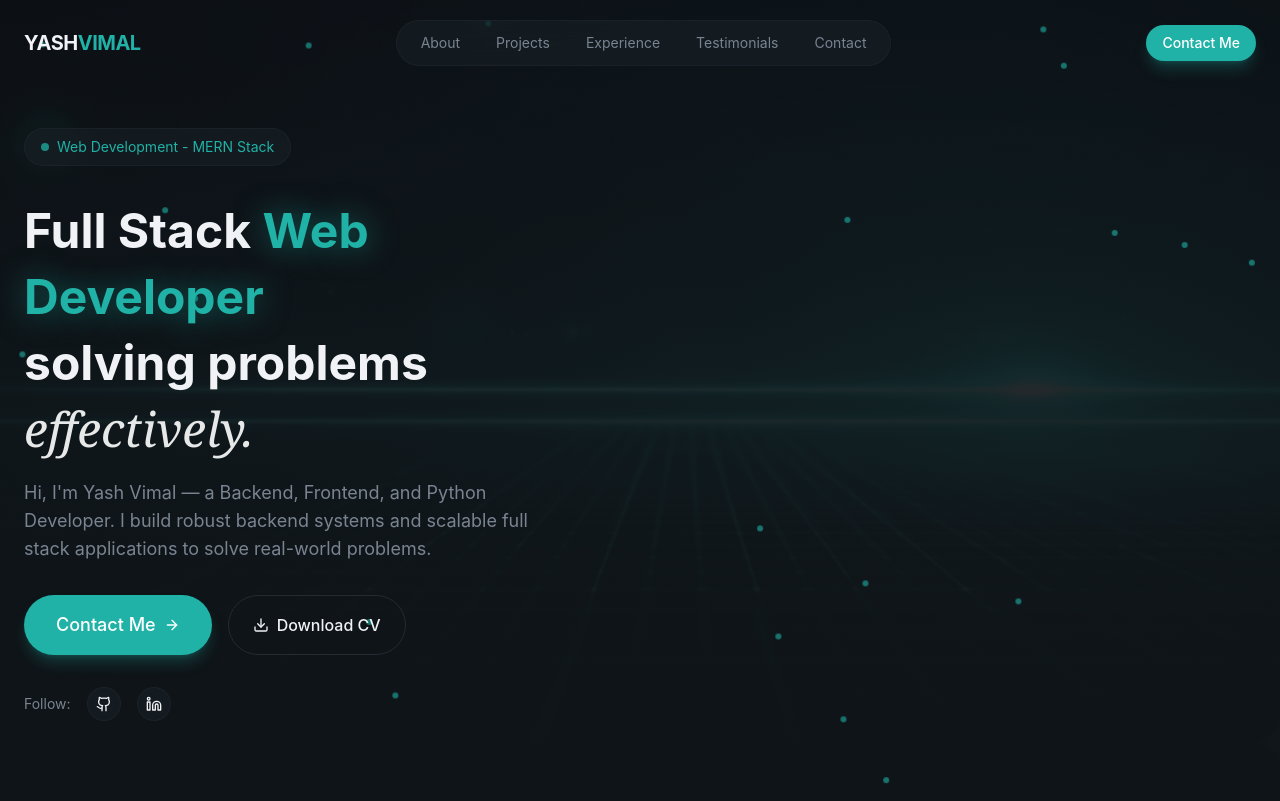
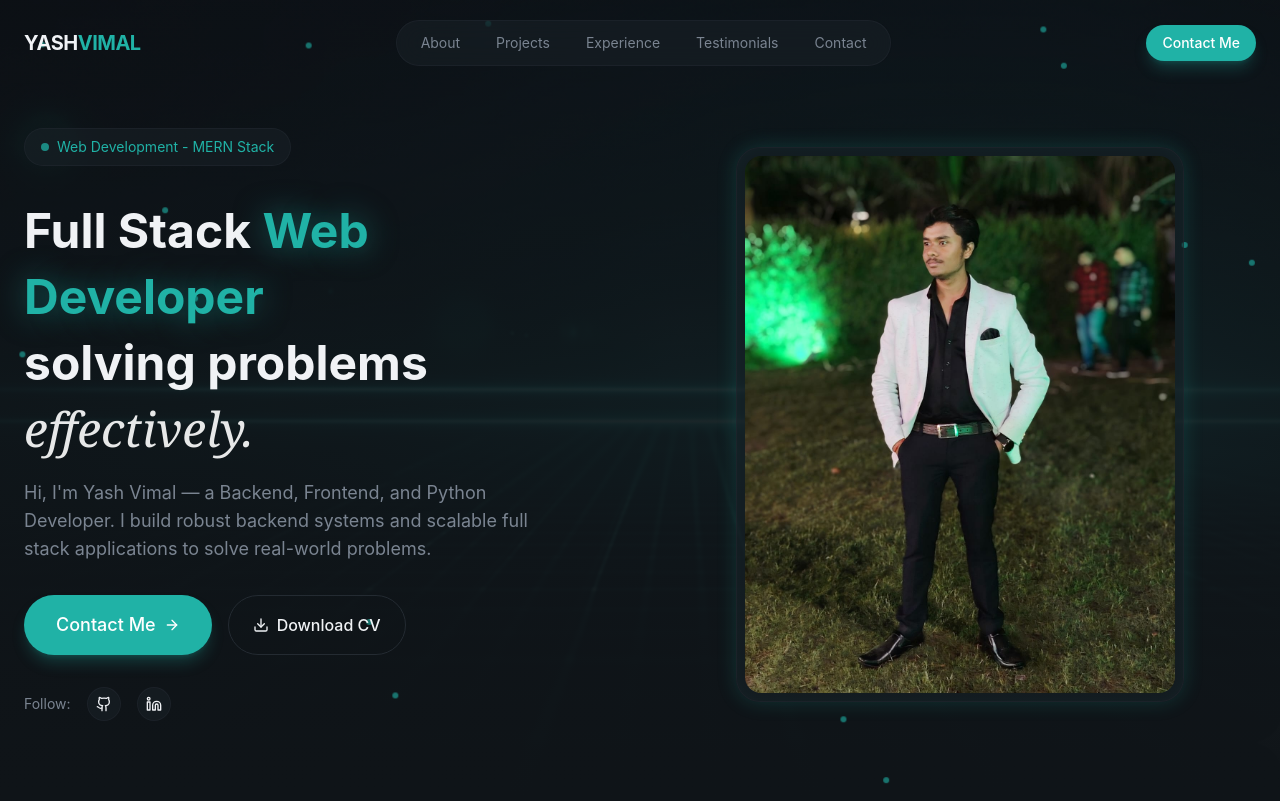
Before and after one commit to yashvimal34/my-portfolio, a React (Vite) app: page / in a window 1280 px wide. Built offline with nearby package versions, Linux system fonts and the light colour scheme.

Commit message:
image-start

```diff
--- a/src/index.css
+++ b/src/index.css
@@ -55,6 +55,12 @@
   .glow-text {
     text-shadow: 0 0 30px
       color-mix(in srgb, var(--color-primary) 50%, transparent);
+  }
+
+  .glow-border {
+    box-shadow: 0 0 20px
+      color-mix(in srgb, var(--color-primary) 20%, transparent),
+      inset 0 0 20px color-mix(in srgb, var(--color-primary) 5%, transparent);
   }
 }
 
--- a/src/sections/Hero.jsx
+++ b/src/sections/Hero.jsx
@@ -86,6 +86,14 @@ export const Hero = () => {
                     </div>
                     </div>
                     {/* Right Column - Image content */}
+                    <div className="relative animate-fade-in animation-delay-300">
+                        {/* Profile image */}
+                        <div className="relative max-w-md mx-auto">
+                            <div className="relative glass rounded-3xl p-2 glow-border">
+                        <img src="/yash.jpeg" alt="Yash Vimal" className="w-full aspect-[4/5] object-cover rounded-2xl" />
+                        </div>
+                        </div>
+                    </div>
                 </div>
             </div>
         </section>
```
Also changed, not shown: public/yash.jpeg (added).
